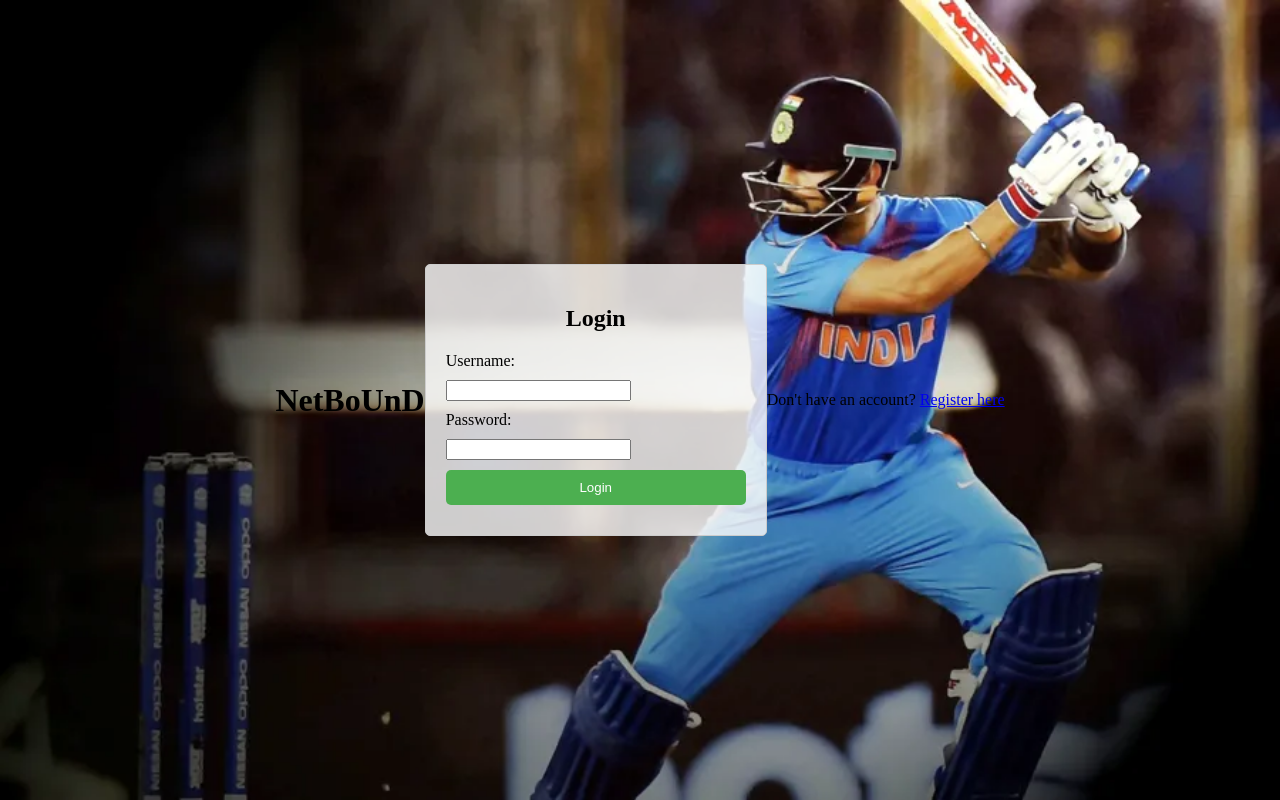
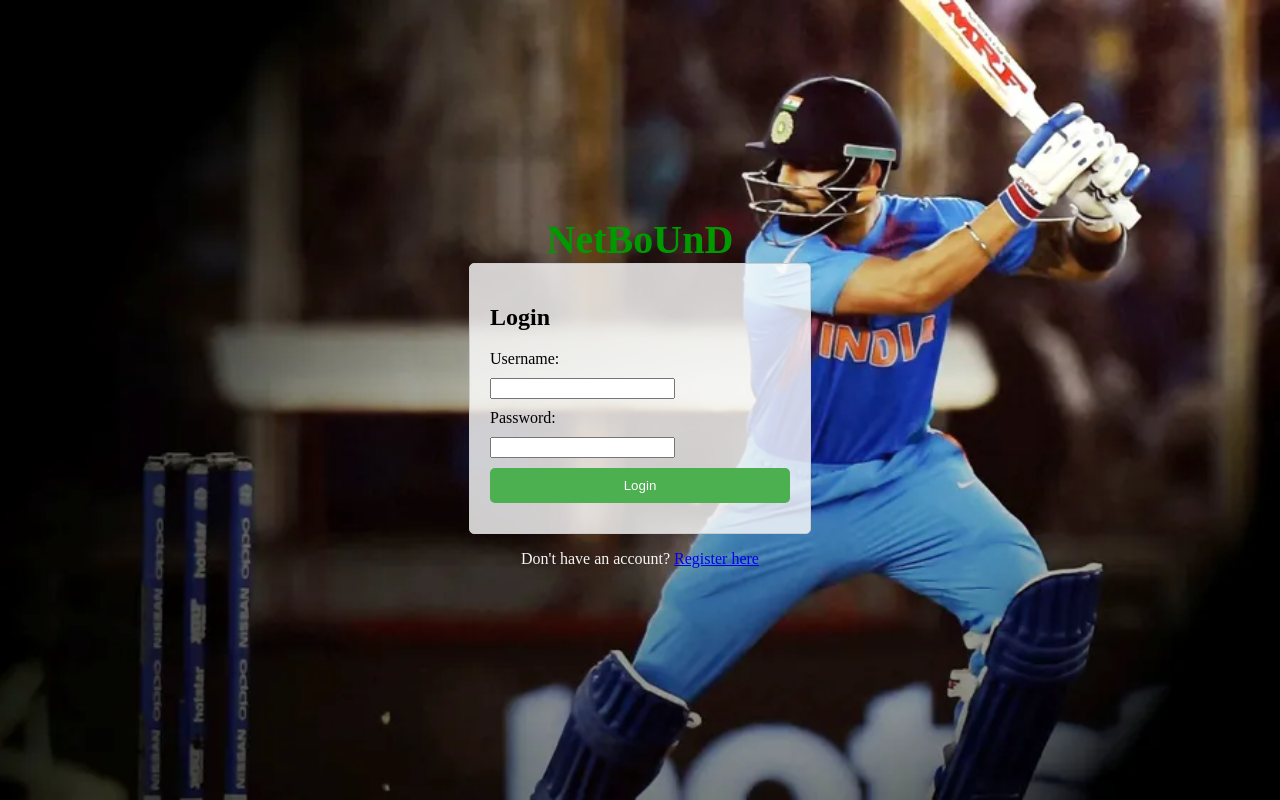
Before and after one commit to Manoj14624/Boxc, a plain HTML site: page login.html in a window 1280 px wide. Drawn offline with Linux system fonts and the light colour scheme.

Commit message:
Update login.html

```diff
--- a/login.html
+++ b/login.html
@@ -6,13 +6,14 @@
     <title>Login</title>
     <style>
       body {
-        background-image: url(Boxc/indian-cricket-team-in-action-th58jjhfgx65orej.jpg);
+        background-image: url("Boxc/indian-cricket-team-in-action-th58jjhfgx65orej.jpg");
         background-size: cover;
         display: flex;
         justify-content: center;
         align-items: center;
         height: 100vh;
         margin: 0;
+        flex-direction: column;
       }
       form {
         width: 300px;
@@ -21,8 +22,12 @@
         border-radius: 5px;
         background-color: rgba(255, 255, 255, 0.8);
       }
-      h2 {
+      .head1 {
+        font-size: 40px;
+        color: #009900;
+        font-weight: bold;
         text-align: center;
+        margin-top: 0px;
       }
       label,
       input,
@@ -39,10 +44,16 @@
         border-radius: 5px;
         cursor: pointer;
       }
+      p {
+        color: #f7f4f4;
+      }
     </style>
   </head>
   <body>
-    <h1>NetBoUnD</h1>
+    <header>
+      <div class="head1">NetBoUnD</div>
+    </header>
+
     <form action="login.php" method="post">
       <h2>Login</h2>
       <label for="username">Username:</label>
@@ -52,7 +63,7 @@
       <button type="submit">Login</button>
     </form>
     <p style="text-align: center">
-      Don't have an account? <a href="register.html">Register here</a>
+      Don't have an account? <a href="reg.html">Register here</a>
     </p>
   </body>
 </html>
```
